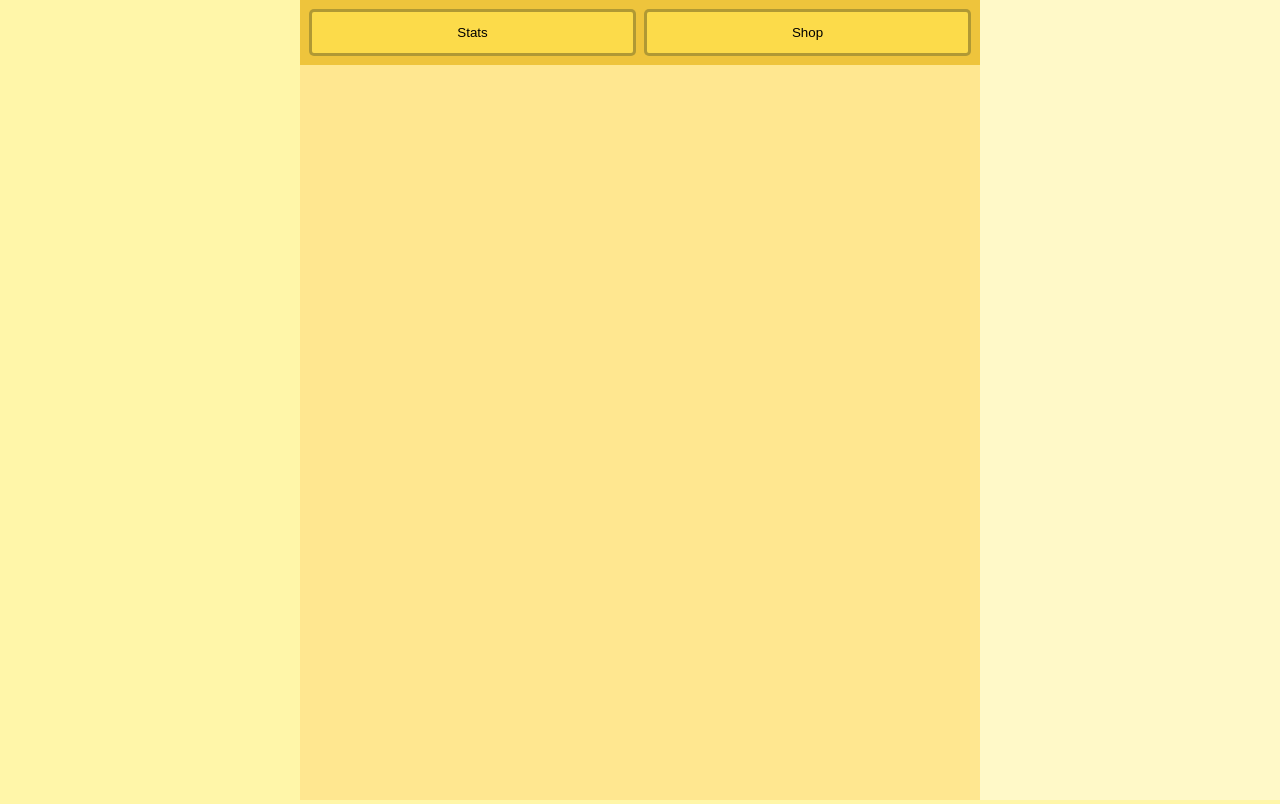
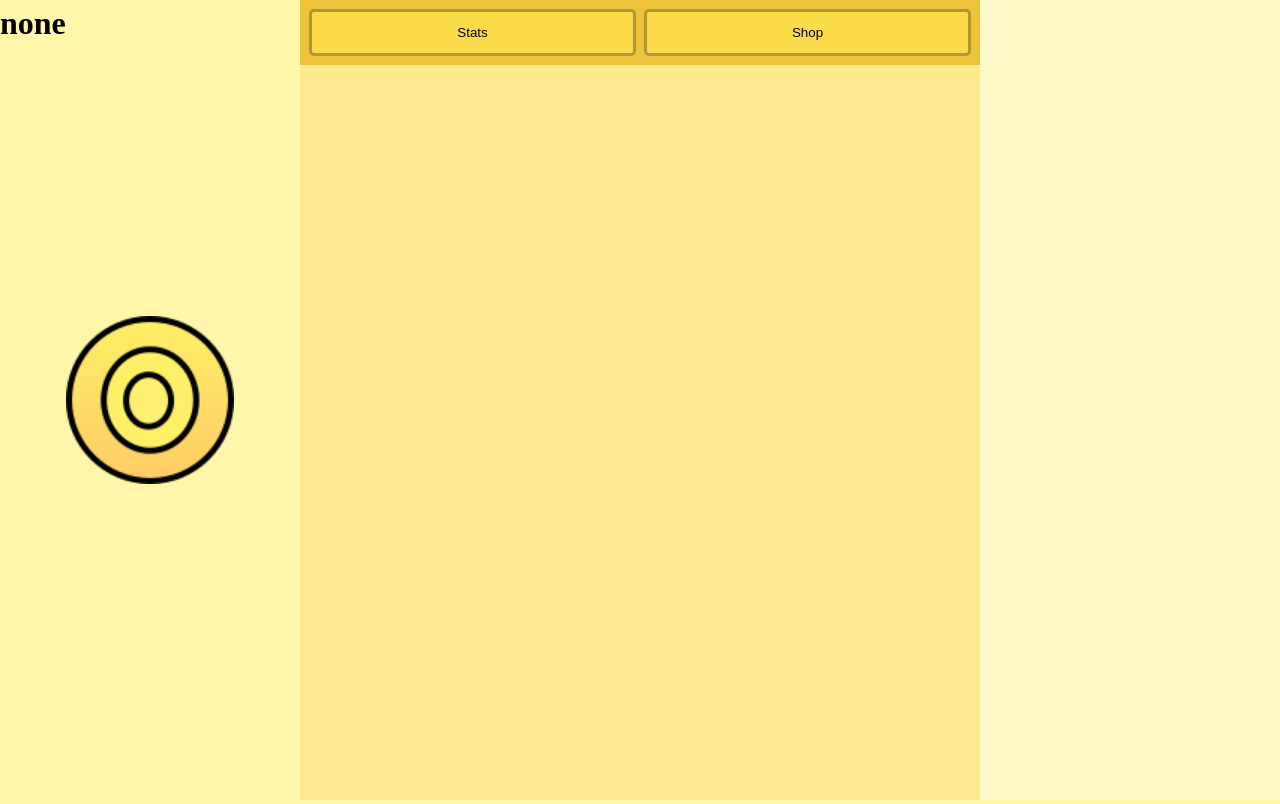
Before and after one commit to Laptop59/coin-clicker, a website with bundled scripts: page src/html/index.html in a window 1280 px wide. Built offline with nearby package versions, Linux system fonts and the light colour scheme.

Commit message:
click coin = +1

```diff
--- a/src/Game.js
+++ b/src/Game.js
@@ -1,18 +1,33 @@
+import COIN_SRC from "./images/big_coin.png";
+import BIG_COIN_SRC from "./images/coin_button.png";
+
 class Game {
     coins = 0
-    ready = false;
+    cpc = 1
+
+    ready = 0;
     canvas = null;
-    coinSize = 50
+    coinSize = 1.5
 
-    images = [];
+    images = {};
 
     constructor(save) {
         this.canvas = document.getElementsByClassName("canvas")[0];
-        loadImages();
-        this.ready = true;
+        this.canvas.addEventListener("click", this.canvasClick.bind(this));
+        this.loadImages();
+        if (++this.ready > 1) this.doStart();
+    }
+
+    loadImages() {
+        this.images.big_coin = new Image();
+        this.images.big_coin.src = BIG_COIN_SRC;
     }
 
     start() {
+        if (++this.ready > 1) this.doStart();
+    }
+
+    doStart() {
         // Start our tick functions.
         requestAnimationFrame(() => this.tick(this));
     }
@@ -32,9 +47,37 @@ class Game {
     }
 
     animateCoin() {
+        this.coinSize += (1.5 - this.coinSize) / 4;
+
         const ctx = this.canvas.getContext("2d");
+        const {width, height} = this.canvas;
+        const {width: W, height: H} = this.images.big_coin;
+        const WW = W * this.coinSize;
+        const HH = H * this.coinSize;
 
+        ctx.drawImage(this.images.big_coin, (width - WW) / 2, (height - HH) / 2, WW, HH);
+    }
 
+    canvasClick(e) {
+        if (this.ready < 2) return;
+        const {clientX: x, clientY: y} = e;
+        // It already lines up.
+        // Calculate our offsets.
+        const X = x - (this.canvas.width / 2);
+        const Y = y - (this.canvas.height / 2);
+
+        const A = this.images.big_coin.width / 2 * this.coinSize;
+        const B = this.images.big_coin.height / 2 * this.coinSize;
+
+        if (X*X/(B*B) + Y*Y/(A*A) <= 1) {
+            this.coinClick();
+        }
+    }
+
+    coinClick() {
+        this.coinSize = 0.75 * 1.5;
+        this.coins += this.cpc;
+        document.getElementsByTagName("h1")[0].textContent = this.coins;
     }
 }
 
--- a/src/html/index.html
+++ b/src/html/index.html
@@ -6,6 +6,7 @@
 
     <body>
         <div class="canvas-wrapper">
+            <h1>none</h1>
             <canvas class="canvas"></canvas>
         </div>
         <div class="middle-wrapper">
--- a/src/styles.scss
+++ b/src/styles.scss
@@ -18,6 +18,10 @@ body {
     overflow: hidden
 }
 
+h1 {
+    margin: 0;
+}
+
 .canvas-wrapper {
     @extend %wrap;
 
@@ -27,6 +31,11 @@ body {
     >canvas {
         width: 100%;
         height: 100%;
+    }
+
+    h1 {
+        position: absolute;
+        top: 5px;
     }
 }
 
```
Also changed, not shown: src/images/coin_button.png (added).
